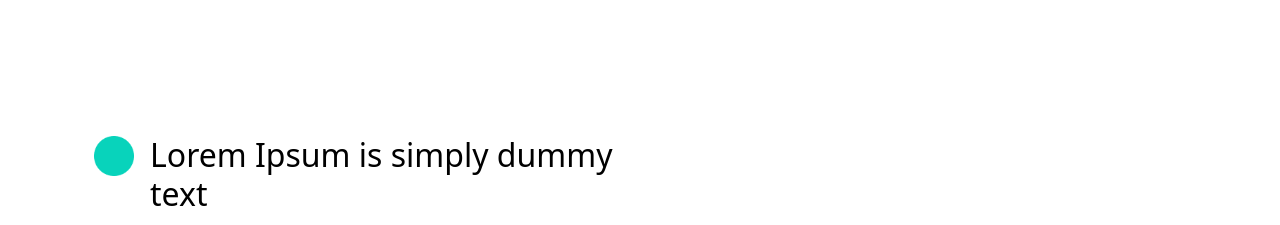
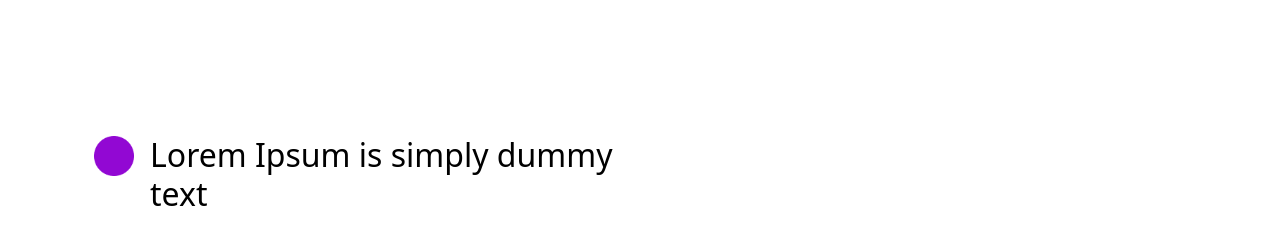
Before and after one commit to syeda4321/Practice, a plain HTML site: page index.html in a window 1280 px wide. Shown: the part 2700-2925 px from the top of the page. Drawn offline with nearby package versions, Linux system fonts and the light colour scheme.

Commit message:
Update index.html

```diff
--- a/index.html
+++ b/index.html
@@ -168,7 +168,7 @@
                     <div class="col d-flex align-items-start">
                         <div
                             class="icon-square text-body-emphasis d-inline-flex align-items-center justify-content-center fs-4 flex-shrink-0 me-3">
-                            <img src="images/Ellipse 3.png" width="40" height="40" alt="">
+                            <img src="images/Ellipse 3 (2).png" width="40" height="40" alt="">
                         </div>
                         <div>
                             <h4 class="fs-2 text-body-emphasis">Lorem Ipsum is simply dummy text</h4>
```
